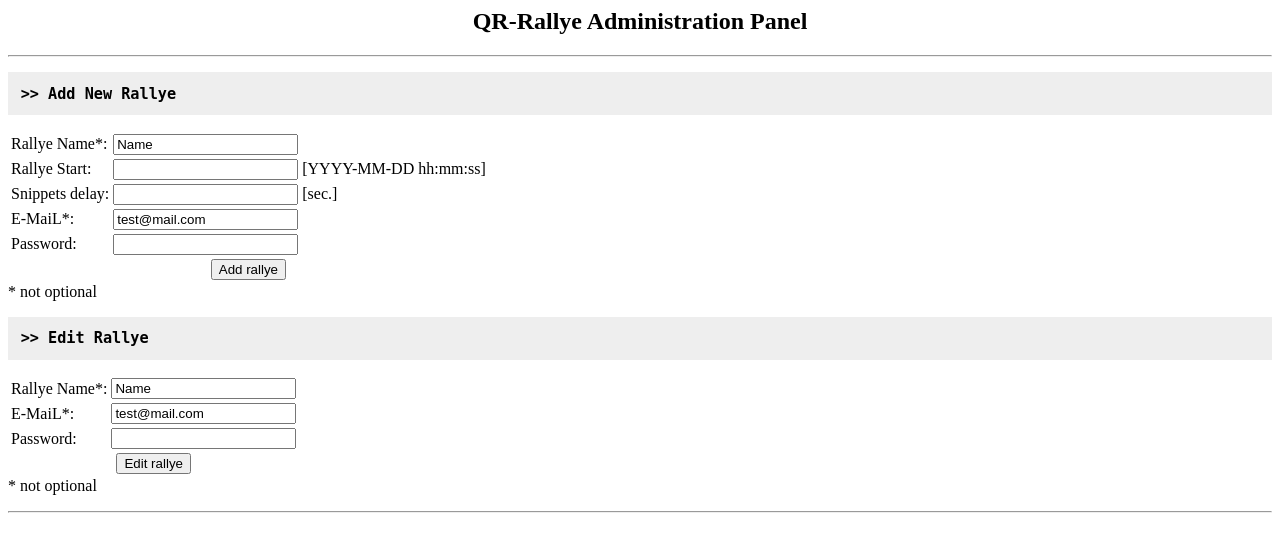
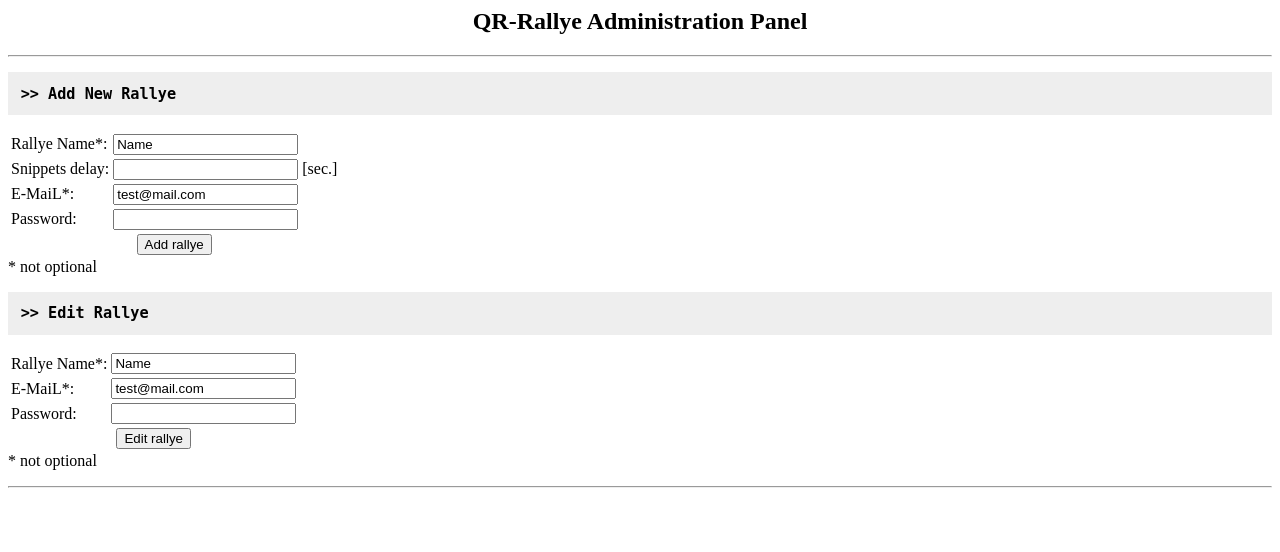
Before and after one commit to hanneseilers/QR-Rallye, a PHP site: page / in a window 1280 px wide. Shown: the top 552 px of the page. Run offline with PHP 8.4, Linux system fonts and the light colour scheme.

Commit message:
Removed rallye start and end timestamp.

```diff
--- a/admin/editrallye.php
+++ b/admin/editrallye.php
@@ -15,9 +15,9 @@ if( isset($_POST['update']) ){
 			$vRallye = $vRallye[0];
 
 			$rStart = $vRallye['rStart'];
-			if( isset($_POST['rStart']) && strlen($_POST['rStart']) == 19 ){
-				$rStart = $_POST['rStart'];
-			}
+// 			if( isset($_POST['rStart']) && strlen($_POST['rStart']) == 19 ){
+// 				$rStart = $_POST['rStart'];
+// 			}
 
 			$rEnd = $vRallye['rEnd'];
 			if( isset($_POST['rEnd']) && strlen($_POST['rEnd']) == 19 ){
@@ -46,7 +46,7 @@ if( isset($_POST['update']) ){
 
 			$sql = "UPDATE qr_ralleys SET "
 					."rName = '".$rName."',"
-					."rStart = '".$rStart."',"
+					."rStart = ". ($rStart != null ? "'".$rStart."'" : "NULL") . ","
 					."rEnd = ". ($rEnd != null ? "'".$rEnd."'" : "NULL") . ","
 					."rSnippetsDelay = ".$rSnippetsDelay.","
 					."rPassword = '".$rPassword."',"
@@ -198,7 +198,7 @@ if( isset($_POST['edit']) || isset($_POST['update'])
 				formStart();
 				tableStart();
 				tableRow( "Rallye Name*:",  fInput("rNewName", $vRallye['rName']) );
-				tableRow( "Rallye Start:", fInput("rStart", $vRallye['rStart']), "[YYYY-MM-DD hh:mm:ss]" );
+// 				tableRow( "Rallye Start:", fInput("rStart", $vRallye['rStart']), "[YYYY-MM-DD hh:mm:ss]" );
 // 				tableRow( "Rallye End:", fInput("rEnd", $vRallye['rEnd']), "[YYYY-MM-DD hh:mm:ss]" );
 				tableRow( "Snippets delay:", fInput("rSnippetsDelay", $vRallye['rSnippetsDelay']) );
 				tableRow( "E-Mail*: ", fInput("rNewMail", $vRallye['rMail']) );
--- a/admin/index.php
+++ b/admin/index.php
@@ -19,10 +19,10 @@
 				<td>Rallye Name*:</td>
 				<td><input type="text" name="rName" value="Name" /></td>
 			</tr>
-			<tr>
-				<td>Rallye Start:</td>
-				<td><input type="text" name="rStart" /> [YYYY-MM-DD hh:mm:ss]</td>
-			</tr>
+<!-- 			<tr> -->
+<!-- 				<td>Rallye Start:</td> -->
+<!-- 				<td><input type="text" name="rStart" /> [YYYY-MM-DD hh:mm:ss]</td> -->
+<!-- 			</tr> -->
 <!-- 			<tr> -->
 <!-- 				<td>Rallye End:</td> -->
 <!-- 				<td><input type="text" name="rEnd" /> [YYYY-MM-DD hh:mm:ss]</td> -->
```
